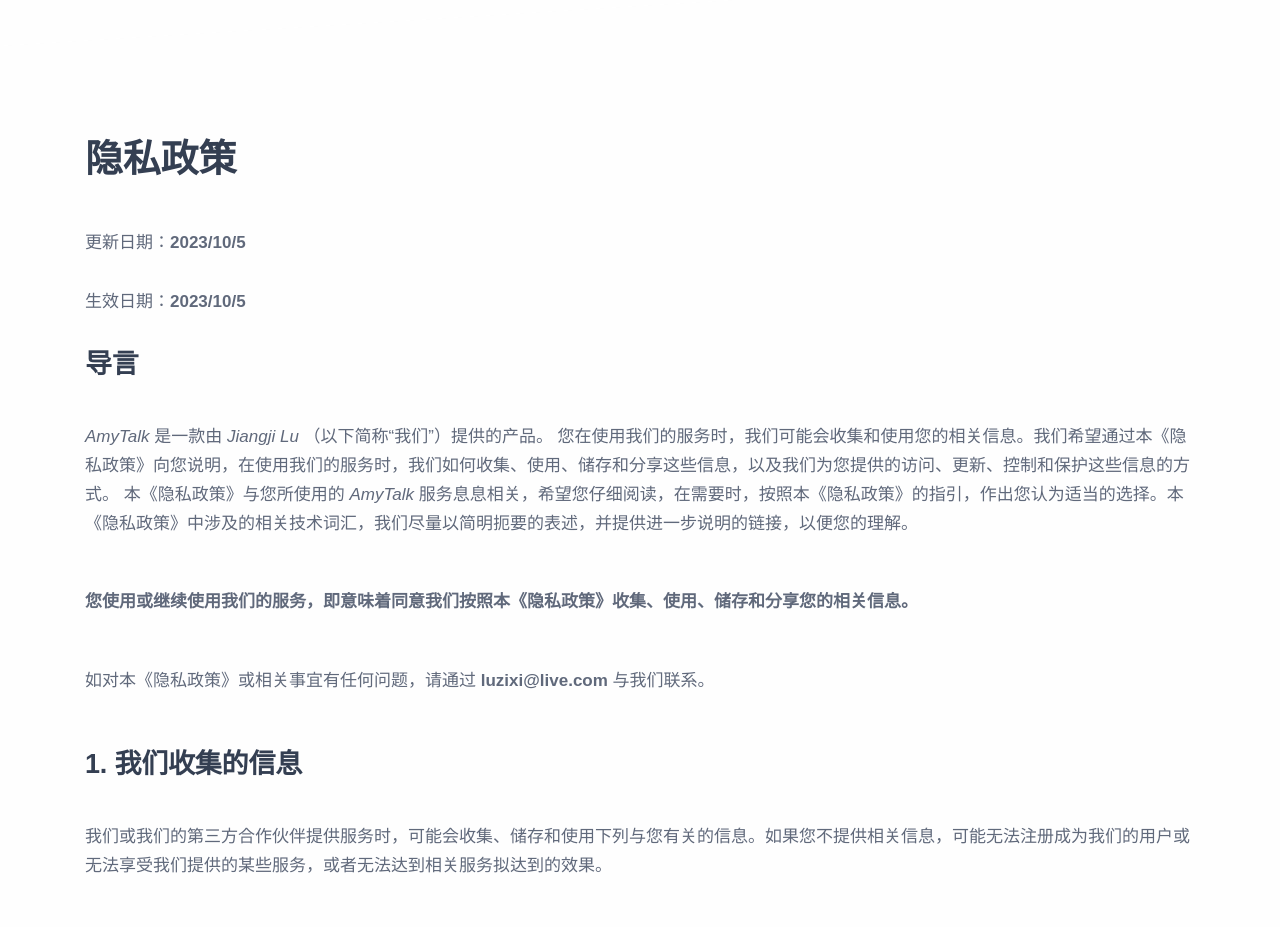
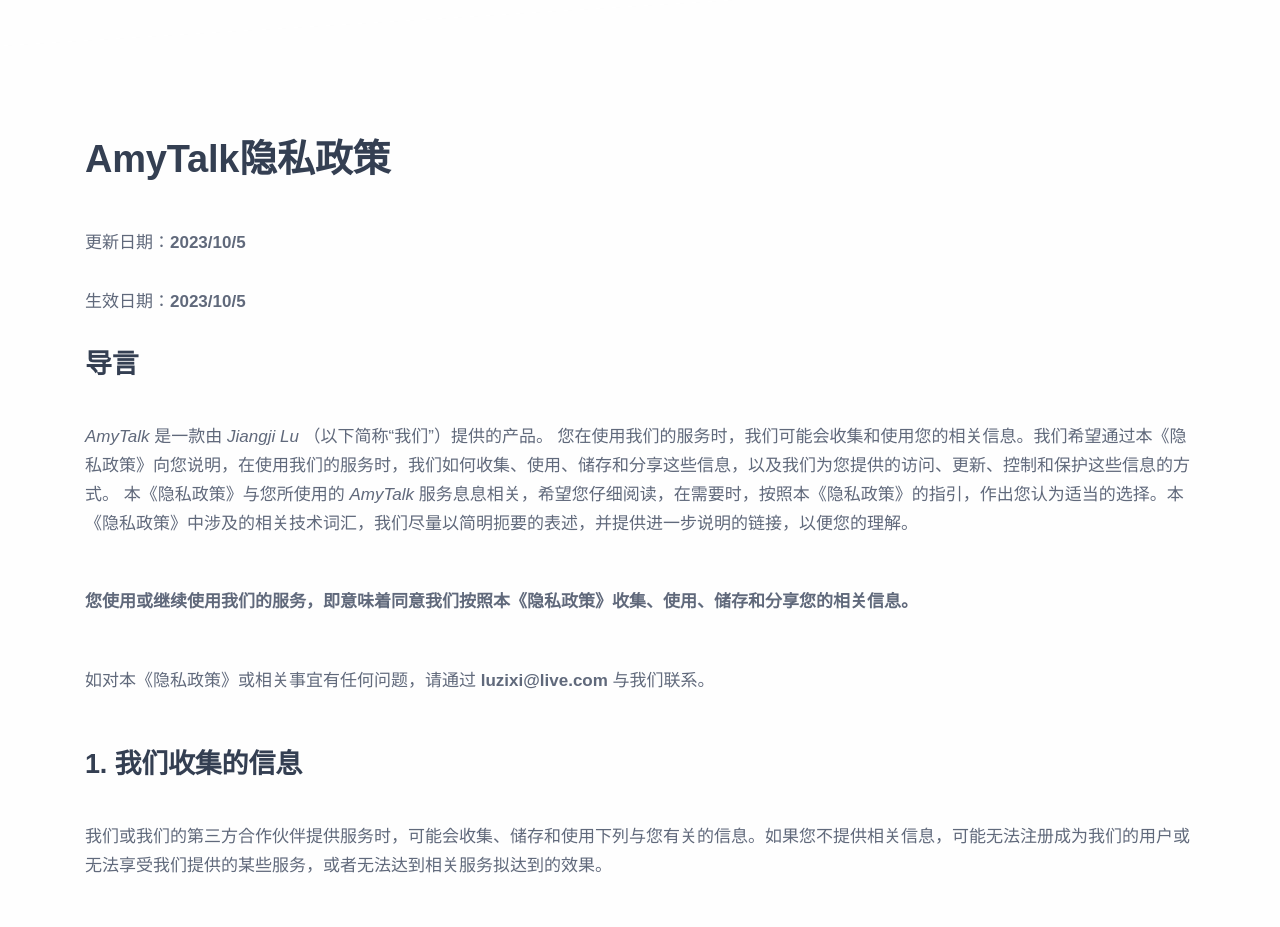
Before and after one commit to Hadesong/AmyTalk, a plain HTML site: page index.html in a window 1280 px wide. Shown: the part 6700-7627 px from the top of the page. Drawn offline with Linux system fonts and the light colour scheme; a web font is replaced by a local one.

Commit message:
Update index.html

```diff
--- a/index.html
+++ b/index.html
@@ -527,7 +527,7 @@
   <section class="wrapper bg-light angled upper-end lower-end">
     <div class="container py-14 pt-md-14 pb-md-18">
       <div class="row gy-6 mb-14 mb-md-18">
-        <h3 id="privace" class="display-4 mb-3">隐私政策</h3>
+        <h3 id="privace" class="display-4 mb-3">AmyTalk隐私政策</h3>
 
         <div>更新日期：<strong>2023/10/5</strong></div>
         <div>生效日期：<strong>2023/10/5</strong></div>
```
